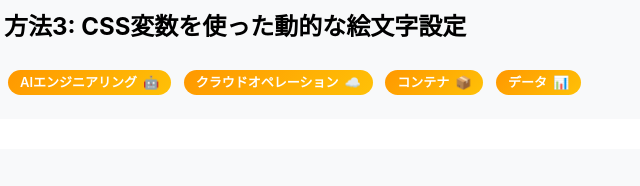
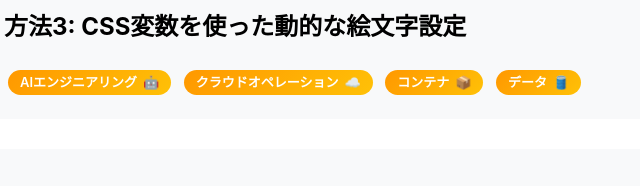
Before and after one commit to ishiharatma/ui-components-gallery, a plain HTML site: page docs/examples/aws-cbs-category-icons-tag.html in a window 1280 px wide. Shown: the part 612-798 px from the top of the page, 256-896 px from the left. Drawn offline with Linux system fonts and the light colour scheme.

Commit message:
データタグの絵文字を📊から🛢️に変更

```diff
--- a/docs/examples/aws-cbs-category-icons-tag.html
+++ b/docs/examples/aws-cbs-category-icons-tag.html
@@ -88,7 +88,7 @@
             <span class="tag tag-aws-community-builders tag-custom" style="--emoji: '🤖';">AIエンジニアリング</span>
             <span class="tag tag-aws-community-builders tag-custom" style="--emoji: '☁️';">クラウドオペレーション</span>
             <span class="tag tag-aws-community-builders tag-custom" style="--emoji: '📦';">コンテナ</span>
-            <span class="tag tag-aws-community-builders tag-custom" style="--emoji: '📊';">データ</span>
+            <span class="tag tag-aws-community-builders tag-custom" style="--emoji: '🛢️';">データ</span>
         </div>
 
         <div class="demo-section">
```
